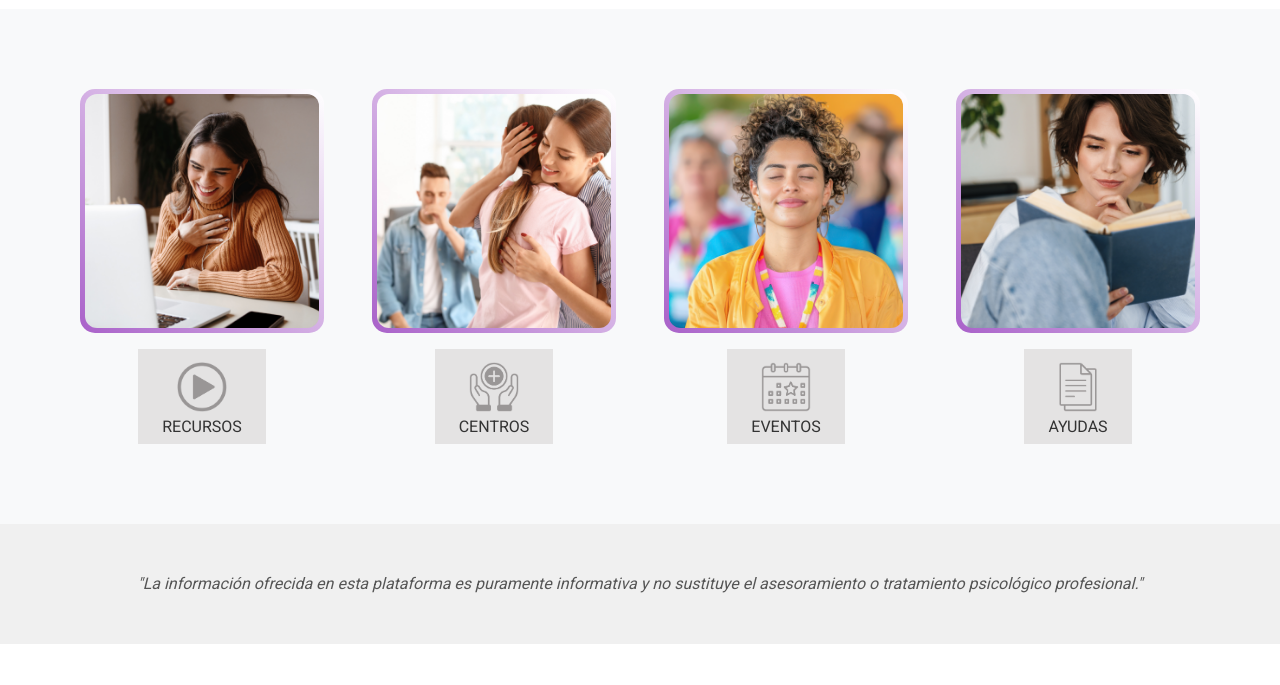
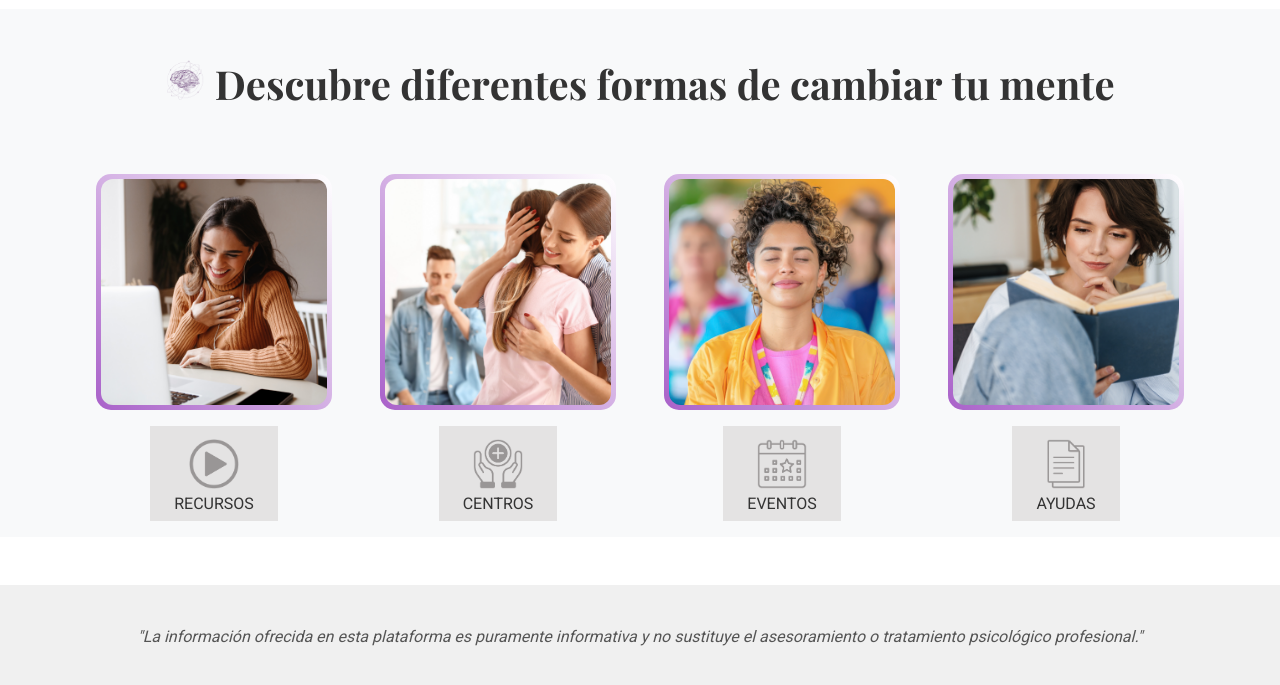
Before and after one commit to CristinaDomnguez/metanoia-project, a React (Vite) app in the folder frontend/: page / in a window 1280 px wide. Shown: the part 797-1482 px from the top of the page. Before the commit the page ends 1441 px from the top, so only its background shows below. Built offline with nearby package versions, Linux system fonts and the light colour scheme; grey boxes are pictures that could not be loaded.

Commit message:
feat:modify general design

```diff
--- a/frontend/src/components/Footer/Footer.css
+++ b/frontend/src/components/Footer/Footer.css
@@ -1,7 +1,7 @@
 /* Estilos para el pie de página */
 .footer {
     background-color: #f0f0f0;
-    padding: 3rem 1rem;
+    padding: 2.5rem 1rem;
     text-align: center;
   }
 
--- a/frontend/src/pages/Centers/ListCenters/ListCenters.jsx
+++ b/frontend/src/pages/Centers/ListCenters/ListCenters.jsx
@@ -16,7 +16,7 @@ export function ListCenters({ items }) {
               <div className={styles.contactItem}>
                 <span>📞</span> {center.phone}
               </div>
-              <div className={styles.contactItem}>
+              <div className={styles.contactItemWeb}>
                 <span>🌐</span>{" "}
                 <a
                   href={center.webUrl}
--- a/frontend/src/pages/Centers/ListCenters/ListCenters.module.css
+++ b/frontend/src/pages/Centers/ListCenters/ListCenters.module.css
@@ -84,6 +84,10 @@
   font-family: sans-serif;
 }
 
+.contactItemWeb {
+  cursor: pointer;
+}
+
 /* Estilo para el ID del usuario */
 .userId {
   margin-top: 1rem; /* Espacio arriba */
--- a/frontend/src/pages/Home/Home.jsx
+++ b/frontend/src/pages/Home/Home.jsx
@@ -1,5 +1,5 @@
 import { Carousel } from "./Carousel/Carousel";
-// import { Slogan } from "./Slogan/Slogan";
+import { Slogan } from "./Slogan/Slogan";
 import { Sheets } from "./Sheets/Sheets";
 import "./Home.css";
 
@@ -8,6 +8,7 @@ export function Home() {
     <div>
       <Carousel />
       <div className="home">
+        <Slogan />
         <Sheets />
       </div>
     </div>
--- a/frontend/src/pages/Home/Sheets/Sheets.module.css
+++ b/frontend/src/pages/Home/Sheets/Sheets.module.css
@@ -2,14 +2,15 @@
 .sheetsSection {
   width: 100%;
   background-color: #f8f9fa;
-  padding: 5rem 3rem;
+  padding: 1rem 3rem;
+  margin-bottom: 3rem;
 }
 
 /* Contenedor de las tarjetas con márgenes laterales */
 .cardsContainer {
   max-width: 1200px;
   margin: 0 auto;
-  padding: 0 2rem;
+  padding: 0 3rem;
   display: flex;
   justify-content: space-between;
   gap: 3rem; /* Espaciado entre tarjetas */
--- a/frontend/src/pages/Home/Slogan/Slogan.css
+++ b/frontend/src/pages/Home/Slogan/Slogan.css
@@ -4,6 +4,7 @@
   justify-content: center;
   align-items: center;
   padding: 3rem;
+  background-color: #f8f9fa;
 }
 
 /* Estilos del texto del slogan */
--- a/frontend/src/pages/Home/Slogan/Slogan.jsx
+++ b/frontend/src/pages/Home/Slogan/Slogan.jsx
@@ -1,7 +1,7 @@
 import "./Slogan.css";
 
 export function Slogan() {
-  const text = "Desconecta, reconecta y transforma.";
+  const text = "Descubre diferentes formas de cambiar tu mente";
   return (
     // Contenedor principal para centrar el slogan
     <div className="slogan-container">
```
